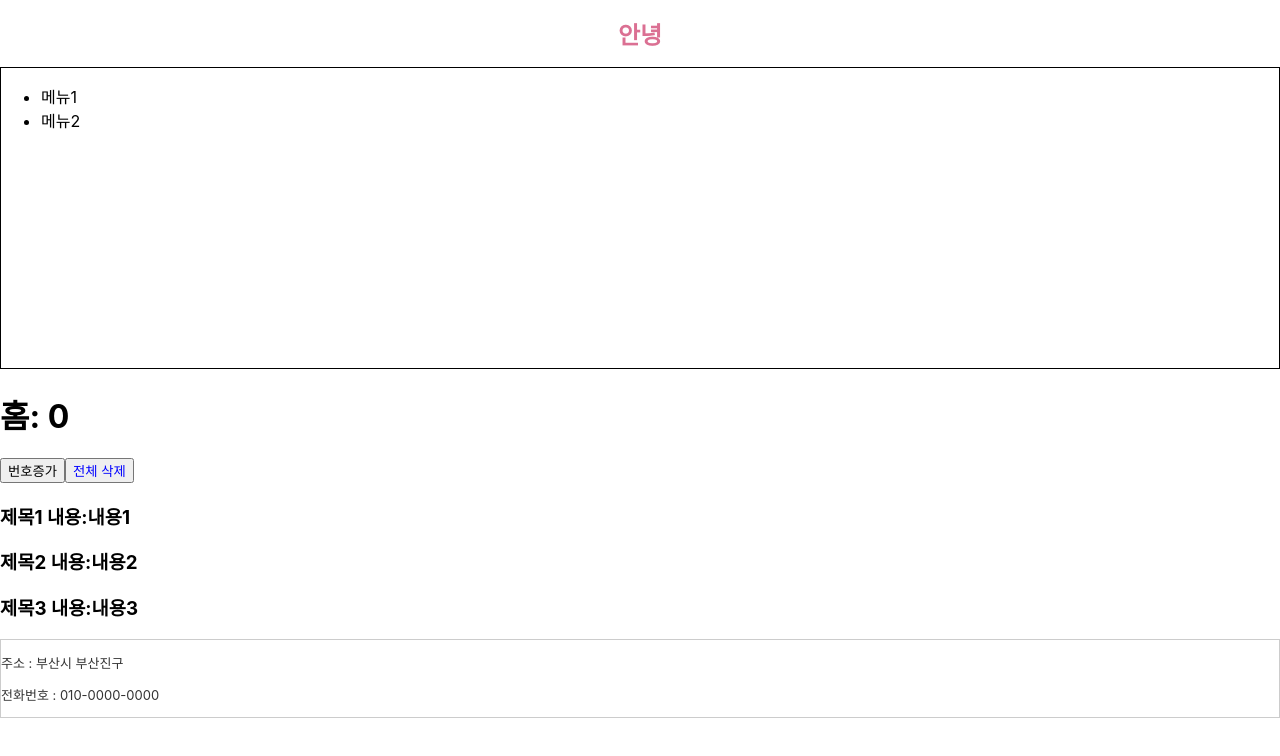
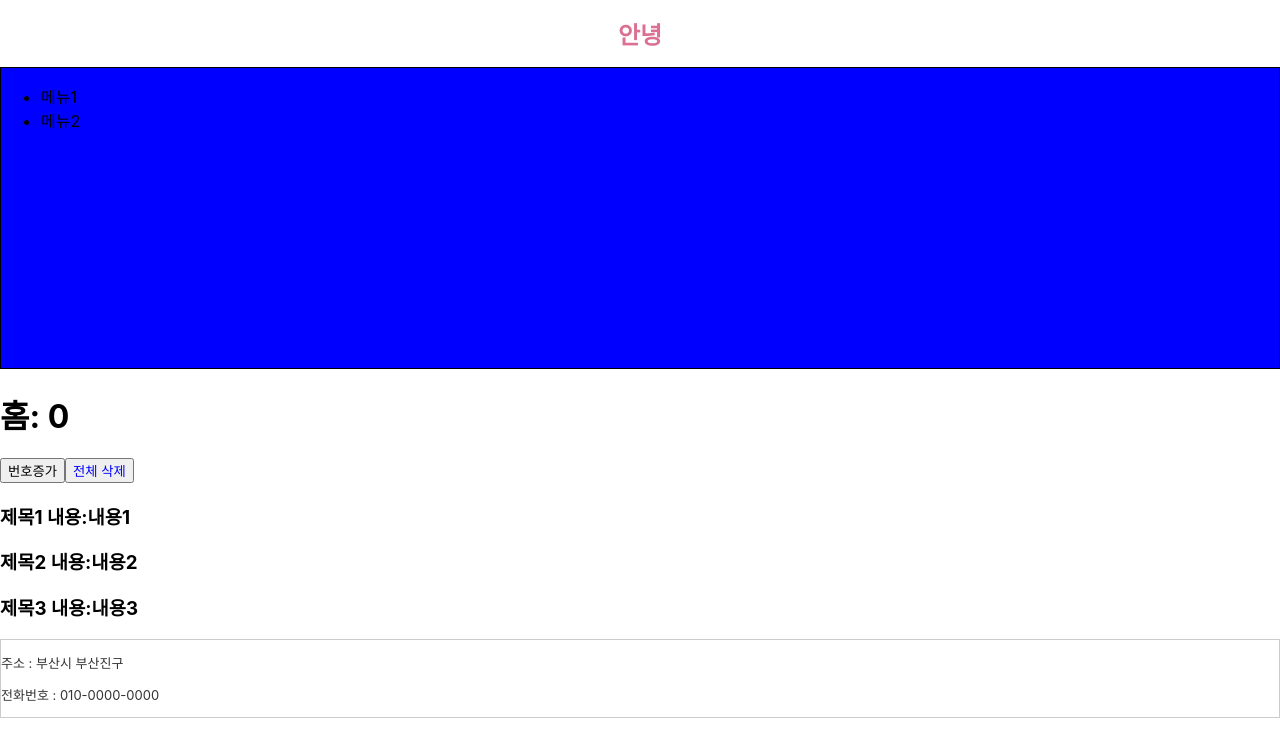
Before and after one commit to Lee-na-yun/spring-react-practice, a React (Create React App) app: page / in a window 1280 px wide. Shown: the top 756 px of the page. Built offline with nearby package versions, Linux system fonts and the light colour scheme.

Commit message:
내부에서 styled-components props하는 예제

```diff
--- a/src/components/Header.js
+++ b/src/components/Header.js
@@ -4,11 +4,12 @@ import styled from 'styled-components';
 const HeaderMenu = styled.div`
   border: 1px solid black;
   height: 300px;
+  background-color: ${(props) => props.backgroundColor};
 `;
 
 const Header = () => {
   return (
-    <HeaderMenu>
+    <HeaderMenu backgroundColor="blue">
       <ul>
         <li>메뉴1</li>
         <li>메뉴2</li>
```
